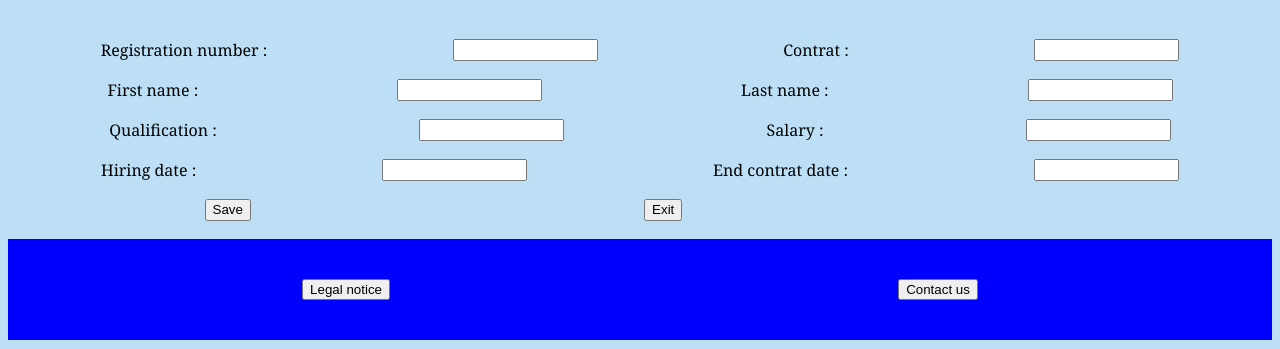
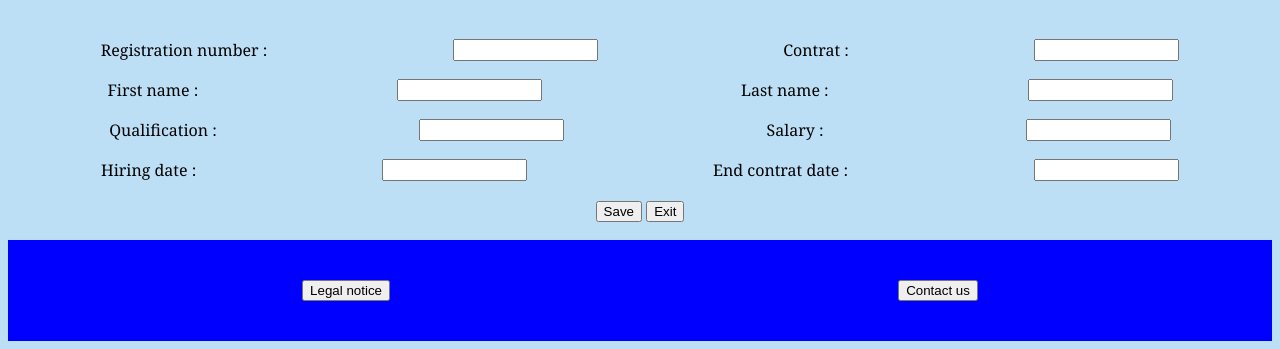
Before and after one commit to chlo06/ABI-Production, a PHP site: page /staffData.html in a window 1280 px wide. Shown: the part 459-808 px from the top of the page. Run offline with PHP 8.4, Linux system fonts and the light colour scheme.

Commit message:
Include php

```diff
--- a/style.css
+++ b/style.css
@@ -11,6 +11,9 @@ header {
     display: flex;
     justify-content: space-between;
     flex-wrap: wrap;
+}
+.logInOut {
+    text-align: right;
 }
 #logo {
 width: 300px;
@@ -45,6 +48,7 @@ h2 {
     display: flex;
     justify-content: space-around;
     font-family:georgia, serif;
+
 }
 .class4{
     display: flex;
@@ -53,8 +57,7 @@ h2 {
 }
 
 .saveExit {
-    display: flex;
-    justify-content: space-around;
+    text-align: center;
     font-family:georgia, serif;
 }
 
```
